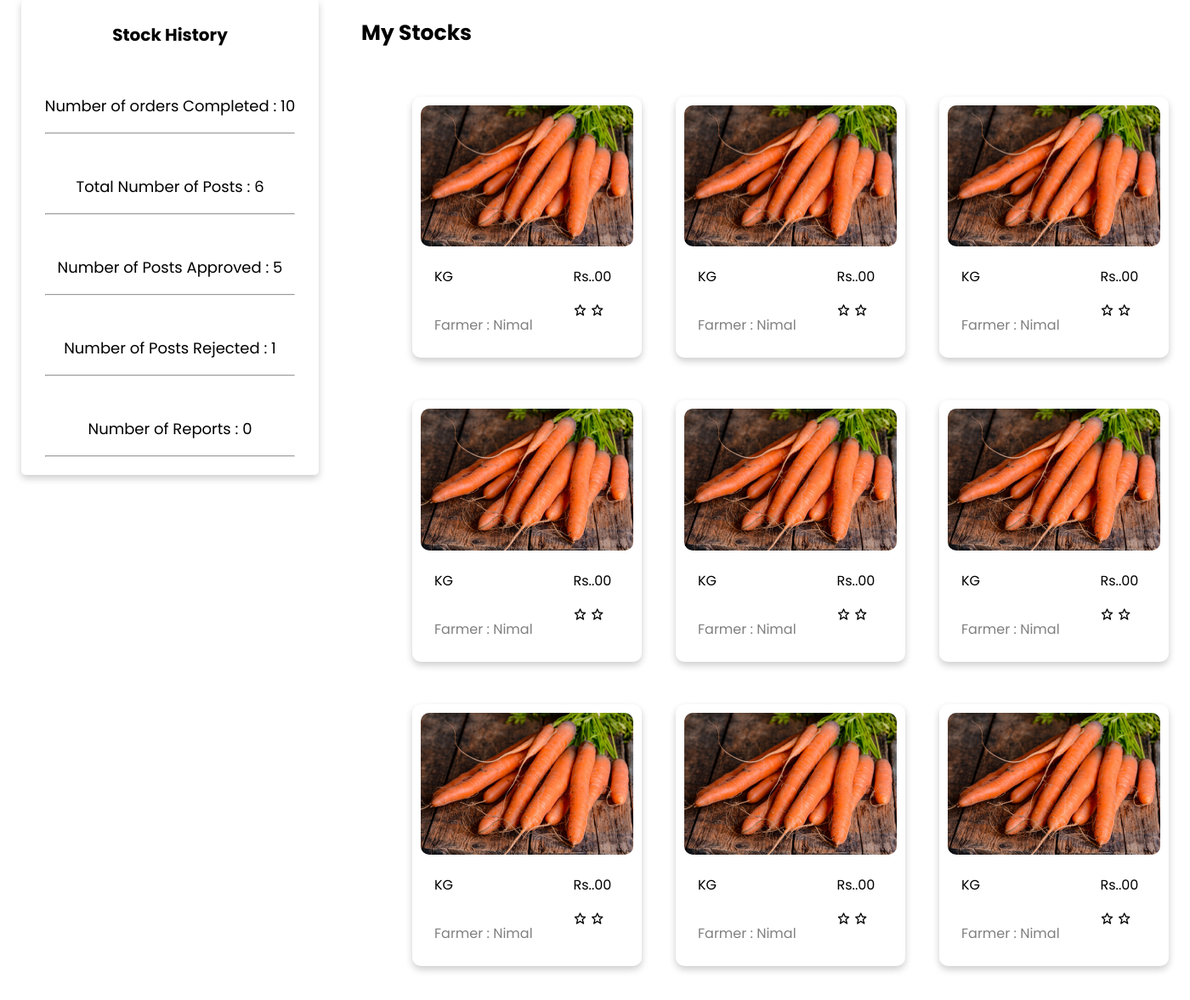
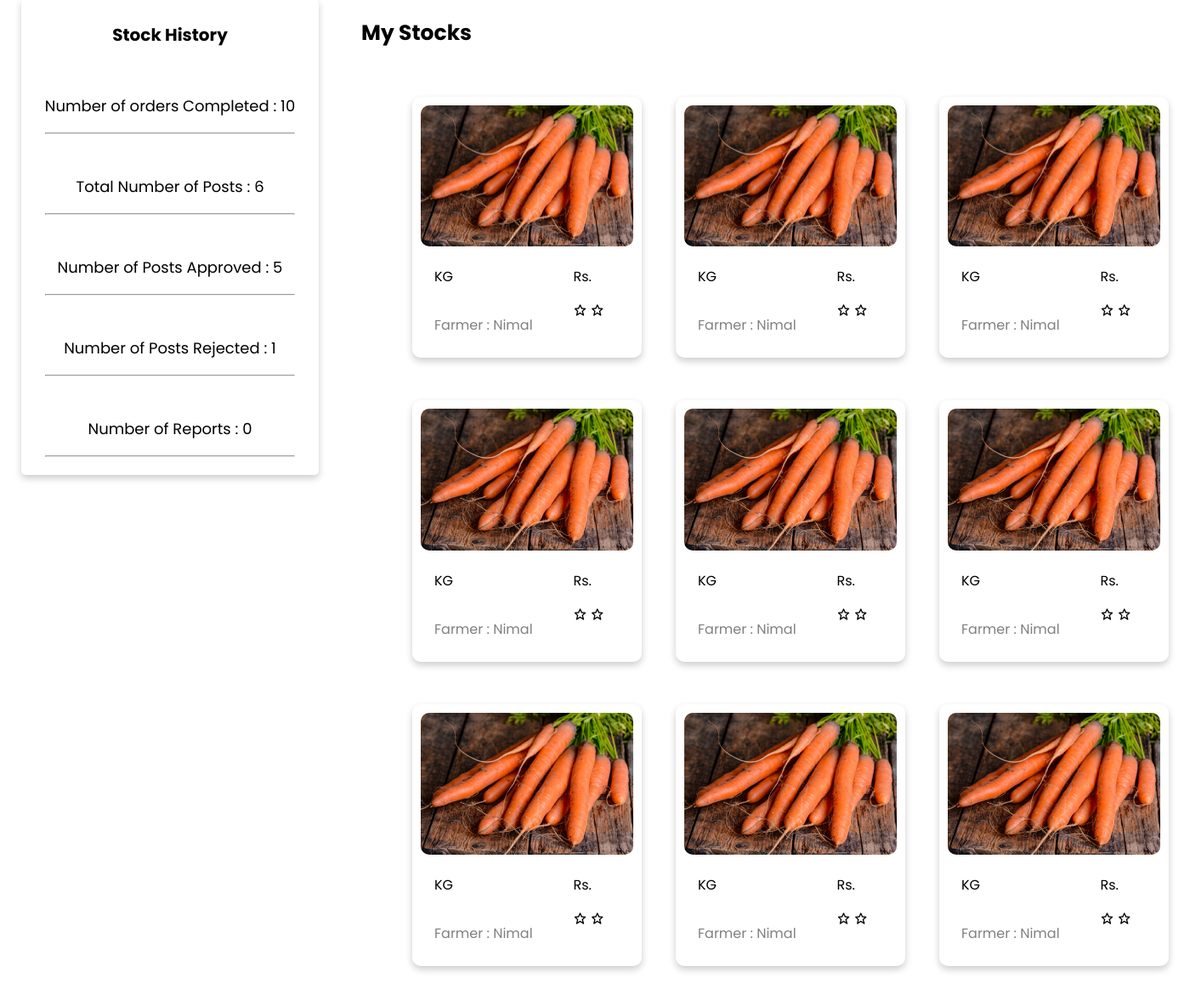
Before and after one commit to Team-Append/govisevanaMVC, a PHP site: page /farmers/myStock in a window 1400 px wide. Shown: the part 26-1203 px from the top of the page at 85% size. Run offline with PHP 8.4, Linux system fonts and the light colour scheme; data that the repository does not hold is empty.

Commit message:
changed insert

```diff
--- a/app/views/farmers/myStock.php
+++ b/app/views/farmers/myStock.php
@@ -62,7 +62,7 @@
                                         <p><?php echo $post->title ;?> <?php echo $post ->qty;?>KG</p>
                                     </div>
                                     <div class="text2">
-                                        <p>Rs.<?php echo $post->fixedPrice;?>.00</p>
+                                        <p>Rs.<?php echo $post->fixedPrice;?></p>
                                     </div>
                                 </div>
                                 <div class="line-2">
```
